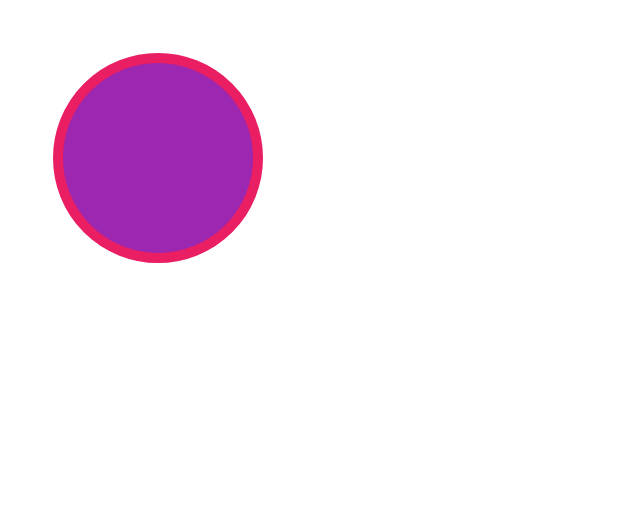
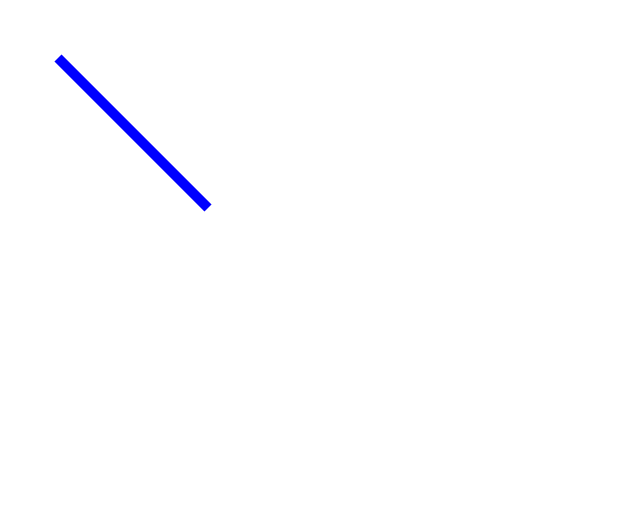
Before and after one commit to keyy123/D3.js-for-data-viz, a plain HTML site: page index.html in a window 1280 px wide. Shown: the whole page, without its empty margins (0-640 px from the left). Drawn offline with Linux system fonts and the light colour scheme.

Commit message:
creating a line

```diff
--- a/index.html
+++ b/index.html
@@ -7,15 +7,15 @@
 </head>
 <body>
     <svg width="500" height="500">
-        <circle
-            r="100"
-            cx="150"
-            cy="150"
-            fill="#9C27B0"
-            stroke="#E91E63"
+        <line
+            x1="50"
+            y1="50"
+            x2="200"
+            y2="200"
+            stroke="blue"
             stroke-width="10"
         >
-        </circle>
+        </line>
     </svg>
 </body>
 </html>
```
Also changed, not shown: 1 other file.
